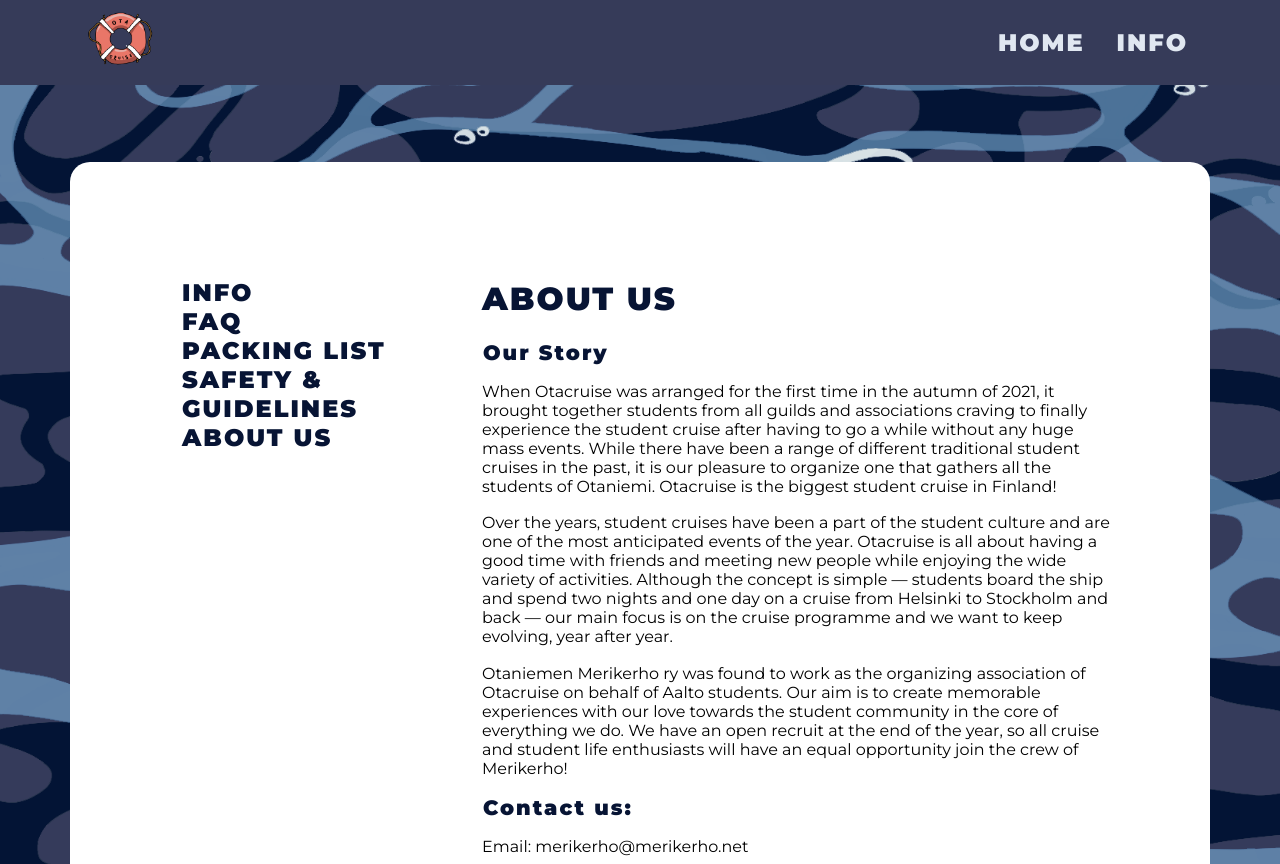
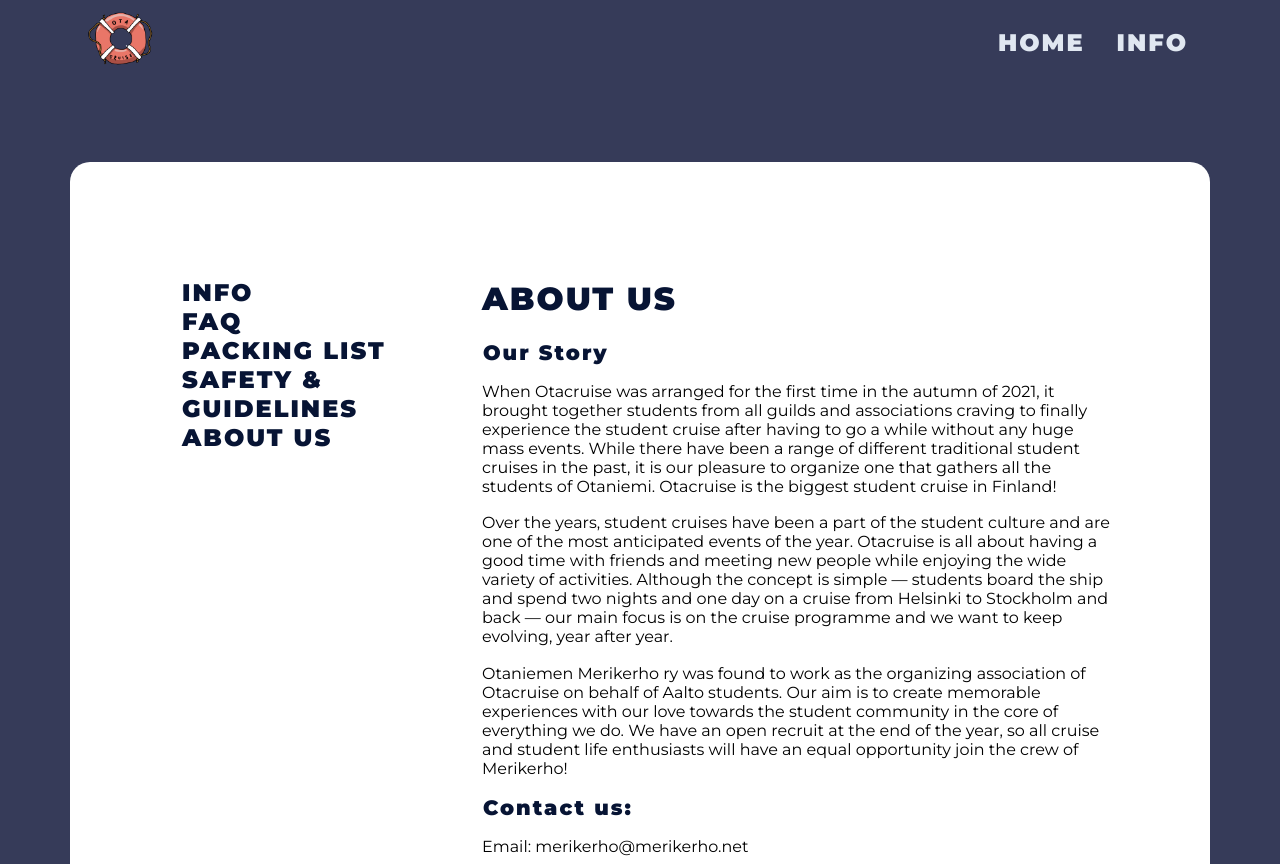
Before and after one commit to verkkomestari/otacruise, a React (Vite) app: page /info/aboutus in a window 1280 px wide. Shown: the top 864 px of the page. Built offline with nearby package versions, Linux system fonts and the light colour scheme; a web font is replaced by a local one.

Commit message:
update info page

```diff
--- a/src/components/Info.tsx
+++ b/src/components/Info.tsx
@@ -8,7 +8,7 @@
 const InfoBackground = styled.div<{ $background: string }>`
   min-height: 100vh;
   padding: 2em 1em 1em;
-  background: url(${({ $background }) => $background}) center / cover;
+  background: ${({ theme }) => theme.colors.blue};};
 `
 
 const InfoContainer = styled.div`
```
